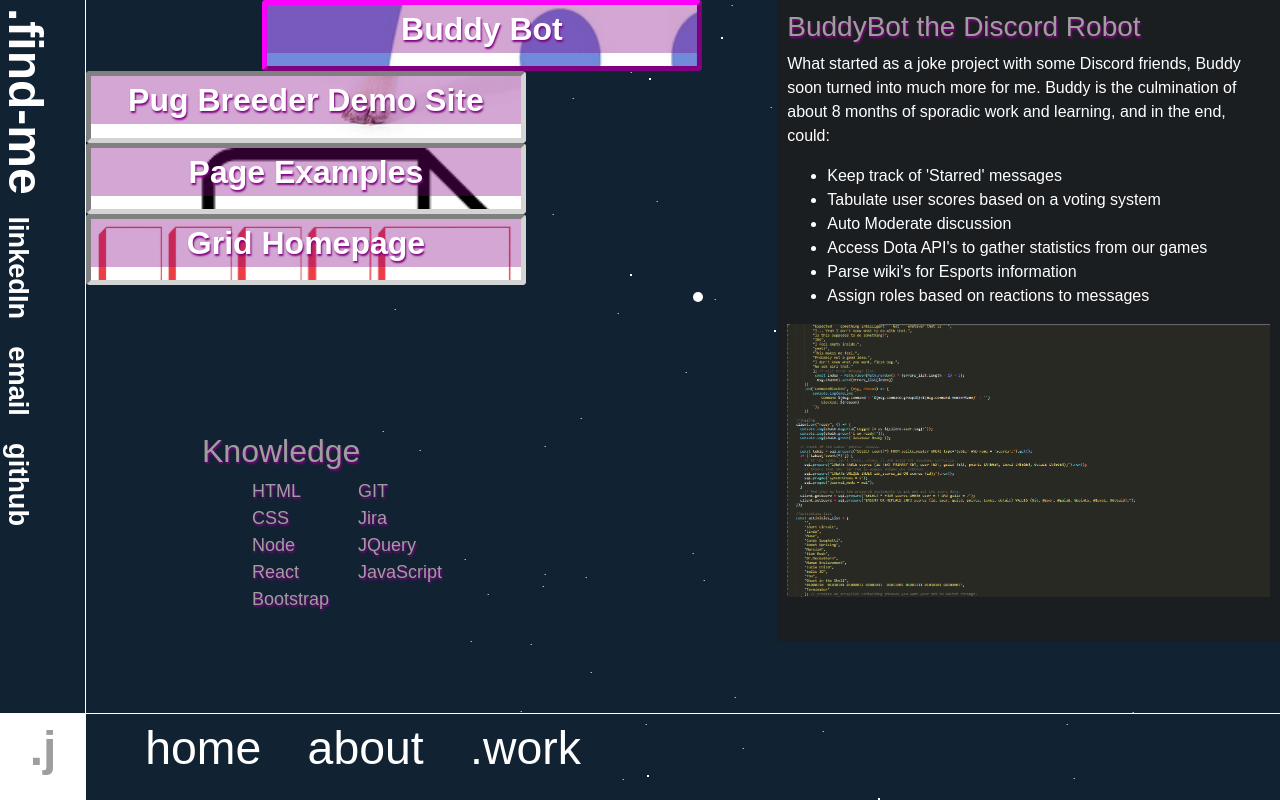
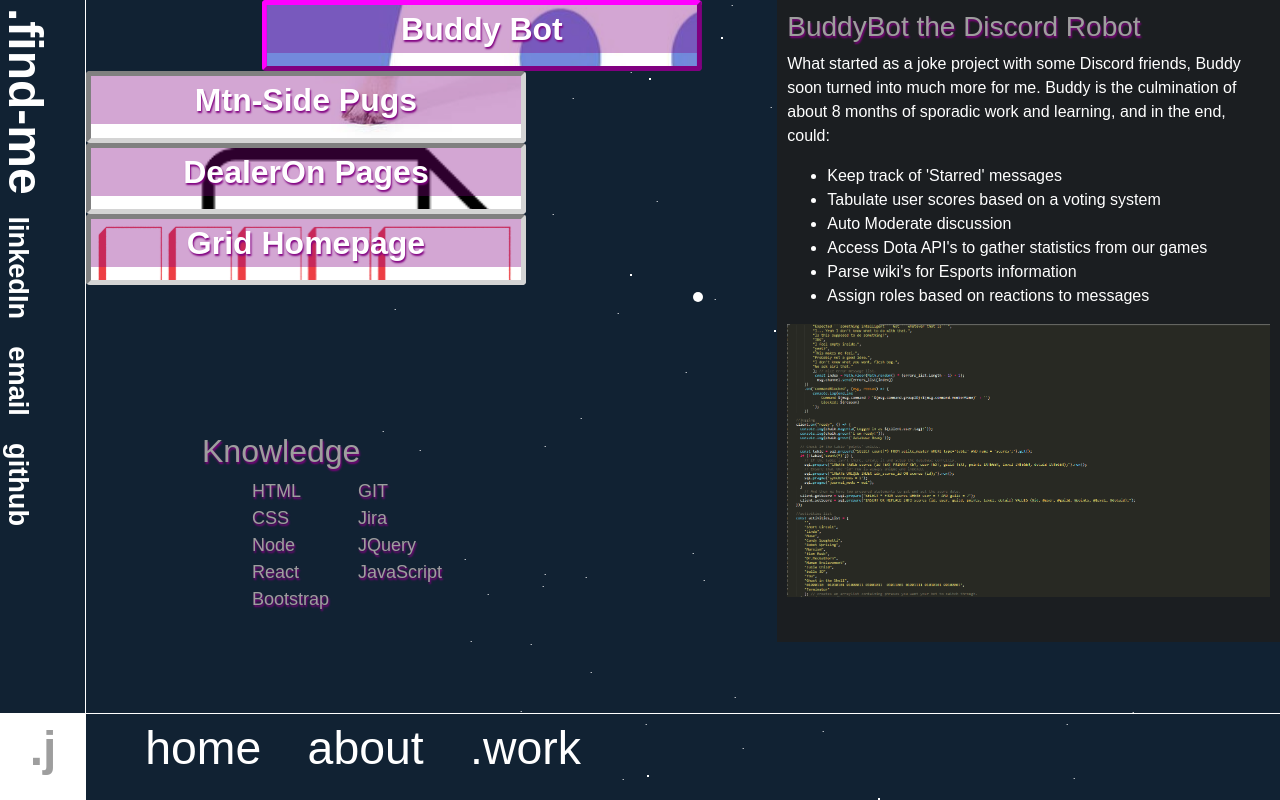
Before and after one commit to jeh26033/reactportfolio, a React (Create React App) app: page /work in a window 1280 px wide. Built offline with nearby package versions, Linux system fonts and the light colour scheme; grey boxes are pictures that could not be loaded.

Commit message:
Small Text Tweaks

```diff
--- a/src/components/pages/work.js
+++ b/src/components/pages/work.js
@@ -95,14 +95,14 @@
 
 				<div id="card2" className={`hightlighted card ${isBoxVisible2? "activeContent" : ""}`}  onClick={() => this.toggleBox(1)}>
 					<div className="cardButton">
-						<div className="cardHeading"><span>Pug Breeder Demo Site</span></div>
+						<div className="cardHeading"><span>Mtn-Side Pugs</span></div>
 					</div>
 				</div>
 
 				<div id="card3" className={`hightlighted card ${isBoxVisible3? "activeContent" : ""}`}  onClick={() => this.toggleBox(2)}>
 					<div className="cardButton">
 
-						<div className="cardHeading"><span>Page Examples</span></div>
+						<div className="cardHeading"><span>DealerOn Pages</span></div>
 
 					</div>
 				</div>
```
